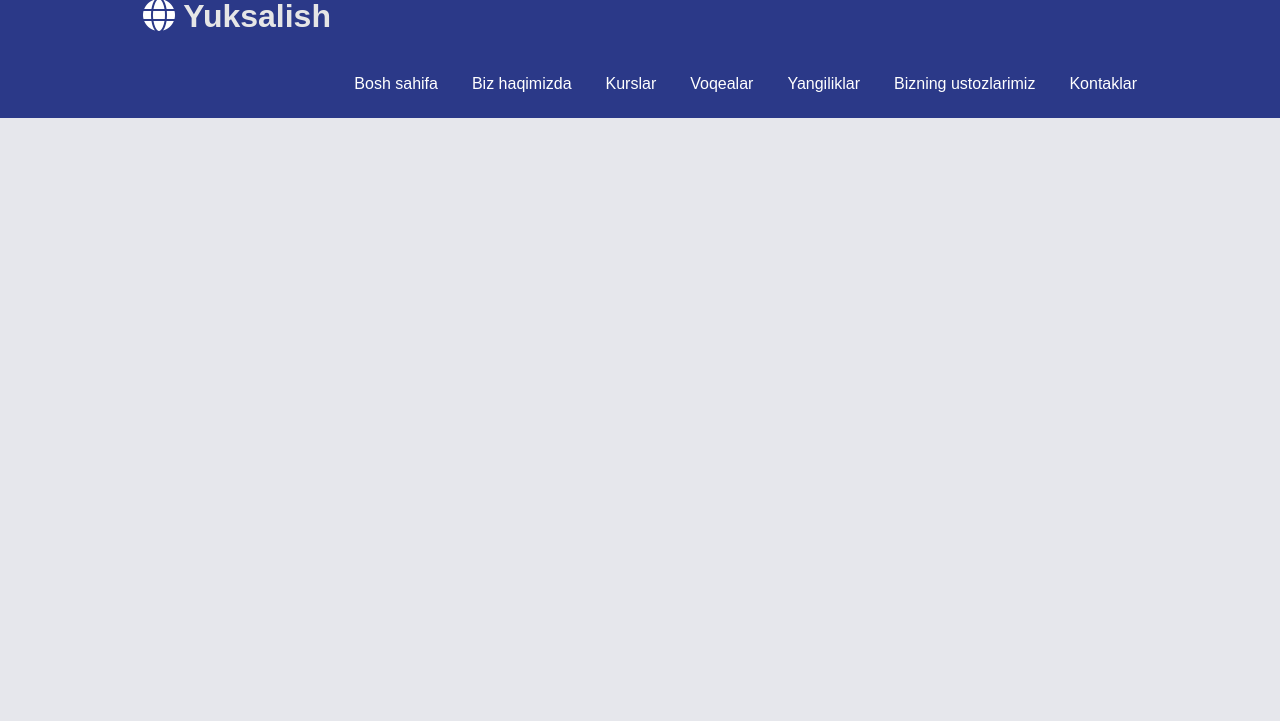
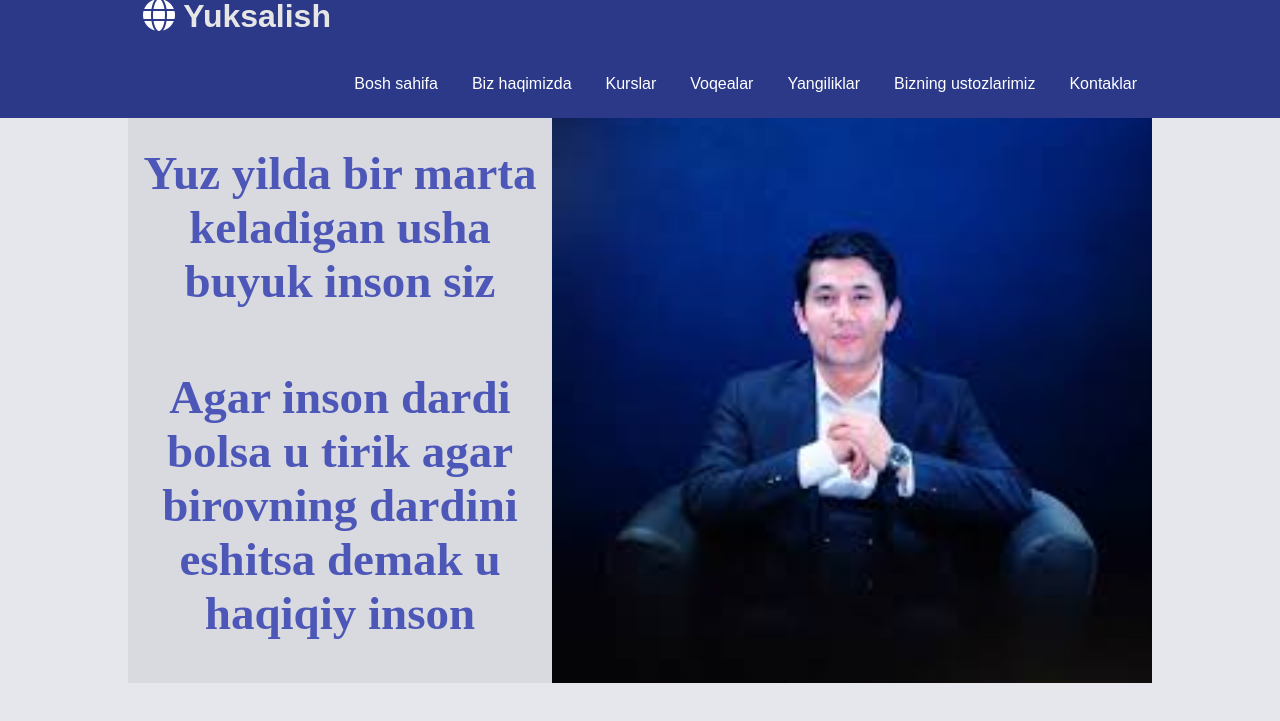
Before and after one commit to Xafizullo/Website-school, a plain HTML site: page index.html in a window 1280 px wide. Shown: the part 57-778 px from the top of the page. Drawn offline with Linux system fonts and the light colour scheme.

Commit message:
main sit

```diff
--- a/css/style.css
+++ b/css/style.css
@@ -84,3 +84,24 @@ body {
 .main {
   background-image: ;
 }
+.main {
+  background-color: #d9dadf;
+  height: 600px;
+  opacity: 10;
+  display: flex;
+  margin-top: 100px;
+}
+.main-left h4 {
+  font-size: 47px;
+  color: #4d57b8;
+  text-align: center;
+  padding-left: 0px;
+}
+.main-right img {
+  width: 50%;
+  background-size: cover;
+}
+.main-right img {
+  width: 600px;
+  height: 100%;
+}
--- a/index.html
+++ b/index.html
@@ -89,7 +89,14 @@
       <div class="container">
         <div class="main">
           <div class="main-left">
-            <h4>YUZ YILDA</h4>
+            <h4>Yuz yilda bir marta keladigan usha buyuk inson siz</h4>
+            <h4>
+              Agar inson dardi bolsa u tirik agar birovning dardini eshitsa
+              demak u haqiqiy inson
+            </h4>
+          </div>
+          <div class="main-right">
+            <img src="img/main.jpg" alt="" />
           </div>
         </div>
       </div>
```
Also changed, not shown: 1 other file.
